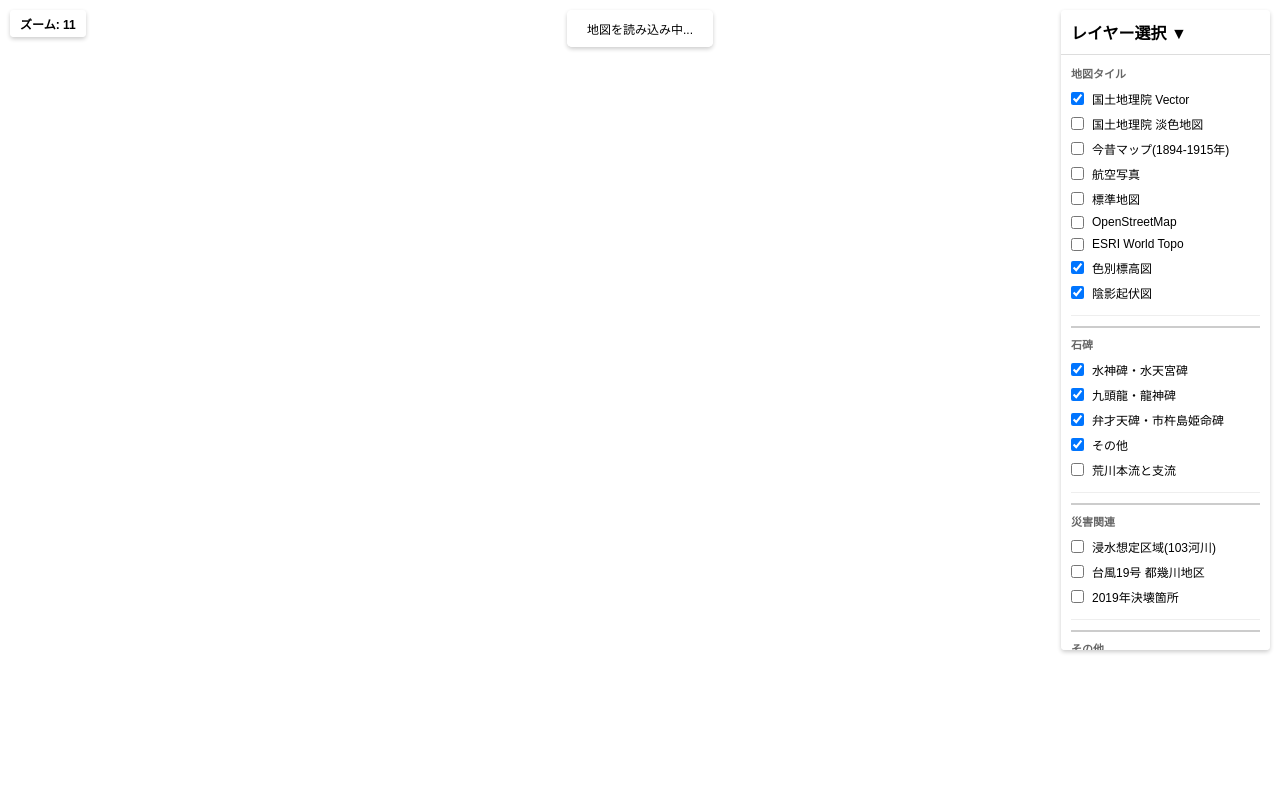
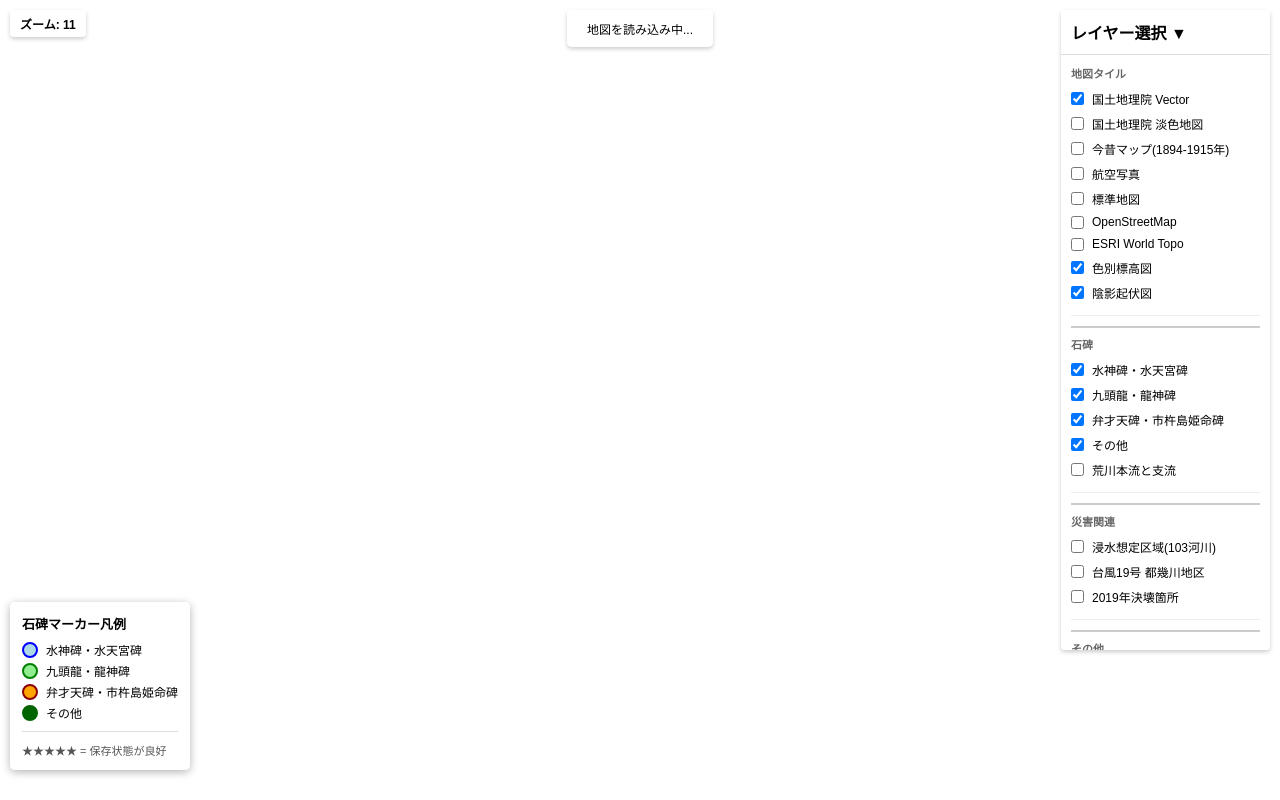
Before and after one commit to research-river/suijin_monument, a website built with Vite: page suijin_monument_map_maplibre.html in a window 1280 px wide. Built offline with nearby package versions, Linux system fonts and the light colour scheme; a script that the page names is missing.

Commit message:
凡例と保存状態追加

```diff
--- a/suijin_monument_map_maplibre.html
+++ b/suijin_monument_map_maplibre.html
@@ -75,6 +75,37 @@
             margin-right: 8px;
             border: 1px solid #333;
             flex-shrink: 0;
+        }
+
+        .legend-marker {
+            display: inline-block;
+            width: 16px;
+            height: 16px;
+            border-radius: 50%;
+            margin-right: 8px;
+            flex-shrink: 0;
+        }
+
+        /* 石碑マーカー凡例 */
+        .monument-legend {
+            position: absolute;
+            bottom: 30px;
+            left: 10px;
+            background: rgba(255, 255, 255, 0.95);
+            padding: 12px;
+            border-radius: 5px;
+            font-family: Arial, sans-serif;
+            font-size: 12px;
+            box-shadow: 0 2px 8px rgba(0,0,0,0.3);
+            max-width: 250px;
+        }
+
+        .preservation-note {
+            margin-top: 10px;
+            padding-top: 10px;
+            border-top: 1px solid #ddd;
+            font-size: 11px;
+            color: #555;
         }
 
         /* ローディング表示 */
@@ -346,6 +377,30 @@
 
     <!-- ズームレベル表示 -->
     <div class="zoom-level" id="zoom-level">ズーム: 11</div>
+
+    <!-- 石碑マーカー凡例 -->
+    <div class="monument-legend">
+        <div class="legend-title">石碑マーカー凡例</div>
+        <div class="legend-item">
+            <span class="legend-marker" style="background: Lightblue; border: 2px solid Blue;"></span>
+            <span>水神碑・水天宮碑</span>
+        </div>
+        <div class="legend-item">
+            <span class="legend-marker" style="background: Lightgreen; border: 2px solid green;"></span>
+            <span>九頭龍・龍神碑</span>
+        </div>
+        <div class="legend-item">
+            <span class="legend-marker" style="background: Orange; border: 2px solid Darkred;"></span>
+            <span>弁才天碑・市杵島姫命碑</span>
+        </div>
+        <div class="legend-item">
+            <span class="legend-marker" style="background: darkgreen; border: 2px solid darkgreen;"></span>
+            <span>その他</span>
+        </div>
+        <div class="preservation-note">
+            ★★★★★ = 保存状態が良好
+        </div>
+    </div>
 
     <div class="legend" id="hazard-legend">
         <div class="legend-title">浸水深レベル</div>
@@ -960,9 +1015,8 @@
                         <b>所在地:</b> ${props.address || ''}<br>
                         <b>座標:</b> ${props.coordinates_dms || ''}<br>
                         <b>銘文:</b> ${props.inscription || ''}<br>
-                        <b>コメント:</b> ${props.comment || ''}<br>
-                        <b>水難よけ:</b> ${props['水難避け'] || ''}<br>
-                        <b>働きについて:</b> ${props['機能の解説　水難避けなら○　(舟運の安全祈願も水難避けとして含む)'] || ''}<br>
+                        <b>コメント:</b> ${props['Condition comment'] || ''}<br>
+                        <b>保存状態:</b> ${props['Deterioration level'] || ''}<br>
                         <b>調査日:</b> ${props.Survey_date || ''}
                     </div>
                     ${photoHtml}
```
